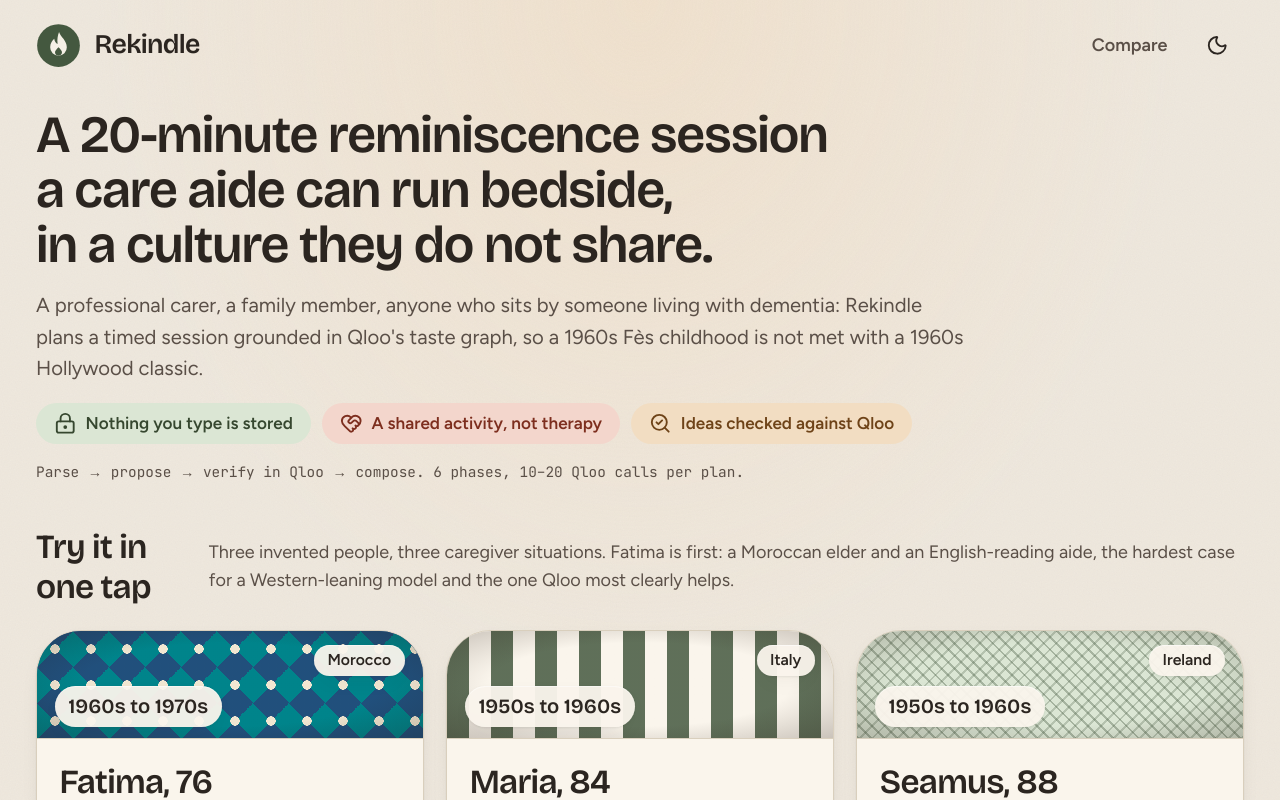
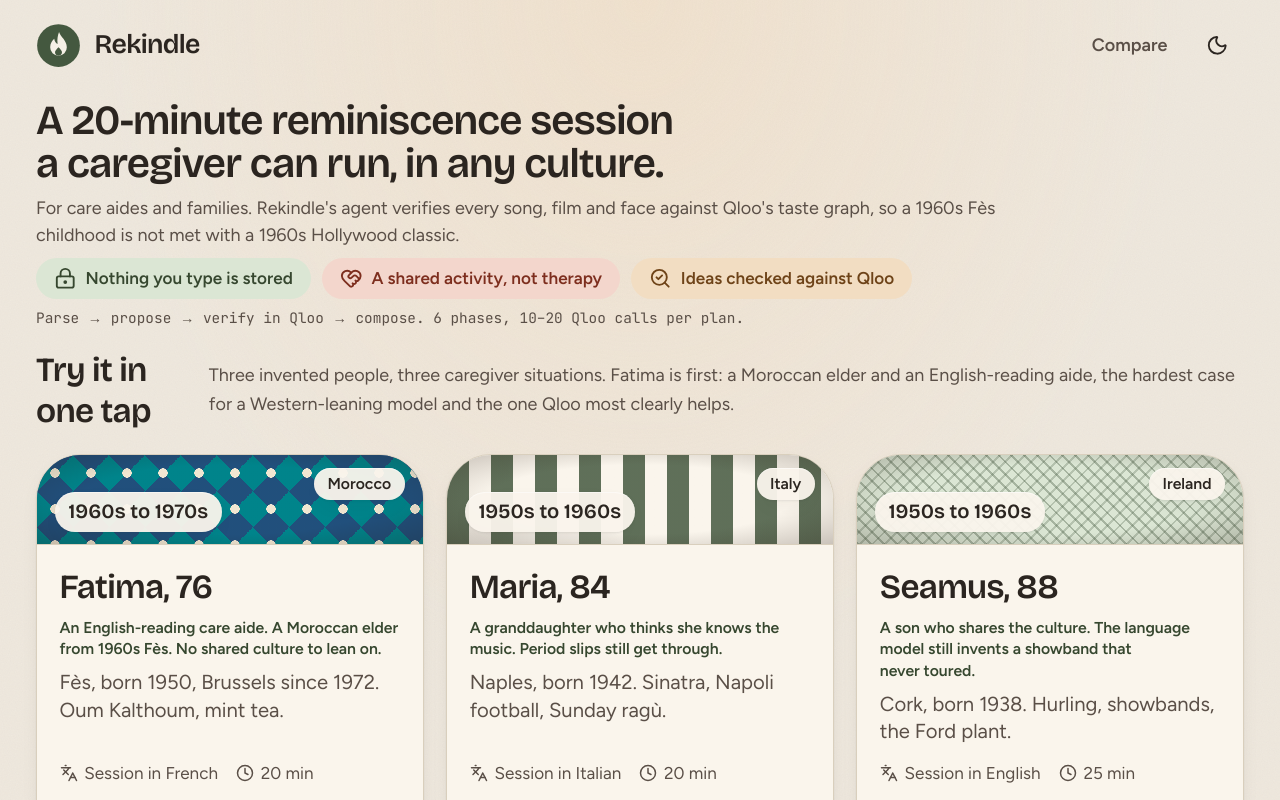
Before and after one commit to scr4shdev/rekindle, a Next.js app: page / in a window 1280 px wide. Shown: the top 800 px of the page. Built offline with nearby package versions, Linux system fonts and the light colour scheme; no server answers.

Commit message:
fix(ui): tighten landing hero so persona cards fit a 1440x900 fold

```diff
--- a/src/app/page.tsx
+++ b/src/app/page.tsx
@@ -11,12 +11,12 @@ export default function Home() {
     { icon: SearchCheckIcon, text: t.promises.grounded, tone: "bg-ochre-soft text-ochre-ink" },
   ];
   return (
-    <main id="main" className="mx-auto flex w-full max-w-6xl flex-1 flex-col gap-8 px-5 pt-2 pb-20 sm:gap-10 sm:px-8 sm:pt-4">
-      <section className="flex flex-col gap-3 sm:gap-4" aria-labelledby="hero-title">
-        <h1 id="hero-title" className="animate-rise max-w-4xl text-[1.9rem] leading-[1.05] font-semibold sm:text-[2.9rem]">
+    <main id="main" className="mx-auto flex w-full max-w-6xl flex-1 flex-col gap-5 px-5 pt-2 pb-20 sm:gap-5 sm:px-8">
+      <section className="flex flex-col gap-2" aria-labelledby="hero-title">
+        <h1 id="hero-title" className="animate-rise max-w-4xl text-[1.75rem] leading-[1.05] font-semibold sm:text-[2.3rem]">
           {t.title}
         </h1>
-        <p className="animate-rise max-w-4xl text-muted-foreground sm:text-lg">{t.leadShort}</p>
+        <p className="animate-rise max-w-4xl text-muted-foreground sm:text-base">{t.leadShort}</p>
         <ul className="animate-rise flex flex-wrap items-center gap-2 sm:gap-2.5">
           {promises.map(({ icon: Icon, text, tone }) => (
             <li key={text} className={`inline-flex items-center gap-2 rounded-full px-3 py-1 text-[0.85rem] font-semibold sm:px-4 sm:py-1.5 sm:text-[0.95rem] ${tone}`}>
--- a/src/components/landing/persona-cards.tsx
+++ b/src/components/landing/persona-cards.tsx
@@ -32,7 +32,7 @@ export function PersonaCards() {
               data-testid={`persona-${persona.slug}`}
               className="group flex h-full flex-col overflow-hidden rounded-3xl border border-border bg-card shadow-paper transition-[transform,box-shadow] duration-300 hover:-translate-y-1 hover:shadow-lift focus-visible:-translate-y-1"
             >
-              <EraArt motif={MOTIF[persona.slug]} className="h-20 border-b border-border sm:h-24">
+              <EraArt motif={MOTIF[persona.slug]} className="h-16 border-b border-border sm:h-20">
                 <span className="absolute bottom-2.5 left-4 rounded-full bg-card/95 px-3 py-1 font-heading text-lg font-semibold shadow-paper">
                   {t.era(decade(birthYear + 12), decade(birthYear + 25))}
                 </span>
--- a/src/i18n/en.ts
+++ b/src/i18n/en.ts
@@ -9,9 +9,9 @@ export const en = {
     theme: { toggle: "Switch light or dark theme", light: "Light", dark: "Dark" },
   },
   landing: {
-    title: "A 20-minute reminiscence session a care aide can run bedside, in a culture they do not share.",
+    title: "A 20-minute reminiscence session a caregiver can run, in any culture.",
     leadShort:
-      "A professional carer, a family member, anyone who sits by someone living with dementia: Rekindle plans a timed session grounded in Qloo's taste graph, so a 1960s Fès childhood is not met with a 1960s Hollywood classic.",
+      "For care aides and families. Rekindle's agent verifies every song, film and face against Qloo's taste graph, so a 1960s Fès childhood is not met with a 1960s Hollywood classic.",
     agentFlowLabel: "How the agent works",
     agentFlow: "Parse → propose → verify in Qloo → compose. 6 phases, 10–20 Qloo calls per plan.",
     promises: {
```
Also changed, not shown: 1 other file (tests, documents, lock files or other folders).
